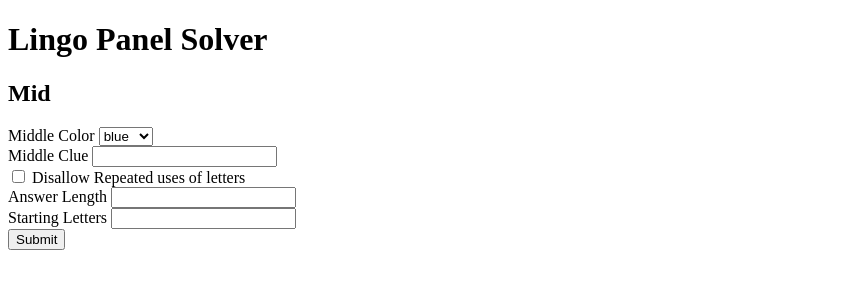
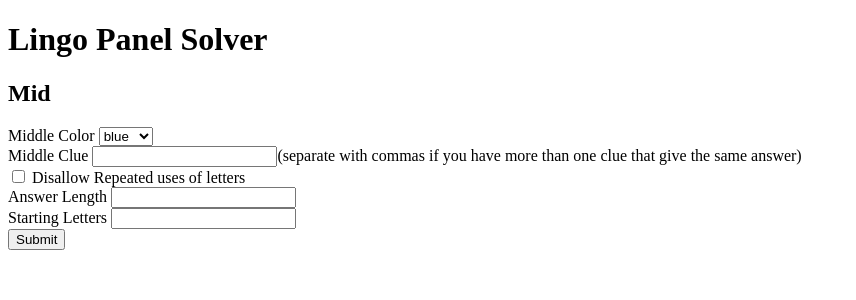
Before and after one commit to AaronCollins42/vandarsgaming, a PHP site: page /lingo/panelsolver.php in a window 1280 px wide. Shown: the top 300 px of the page, without its empty margins (0-856 px from the left). Run offline with PHP 8.4, Linux system fonts and the light colour scheme.

Commit message:
Added info about multipanel

```diff
--- a/lingo/panelsolver.php
+++ b/lingo/panelsolver.php
@@ -21,7 +21,7 @@ include "common.php";
             ?>
         </select><br/>
         <label for="mid_clue">Middle Clue</label>
-        <input type="text" name="mid_clue" id="mid_clue"><br/>
+        <input type="text" name="mid_clue" id="mid_clue">(separate with commas if you have more than one clue that give the same answer)<br/>
         <input type="checkbox" name="norepeat" id="norepeat">
         <label for="norepeat">Disallow Repeated uses of letters</label><br/>
         <label for="clue_length">Answer Length</label>
```
